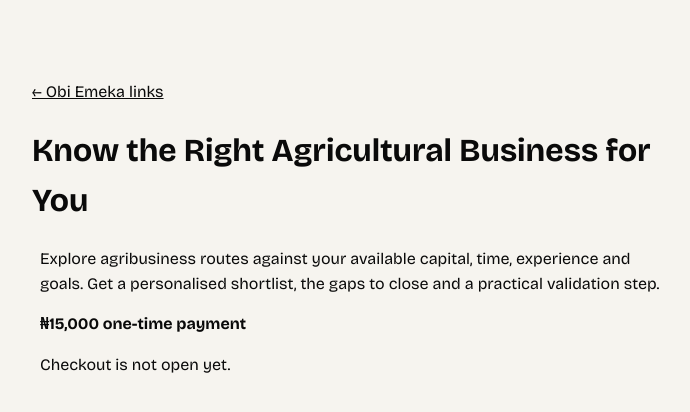
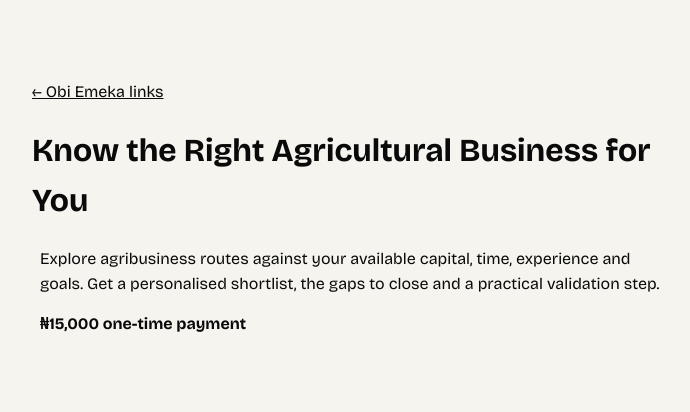
Before and after one commit to FARMWISE-WHITERABBIT/obiemeka-webite, a React (Vite) app: page /agribusiness-quiz in a window 1280 px wide. Shown: the top 412 px of the page, without its empty margins (290-980 px from the left). Built offline with nearby package versions, Linux system fonts and the light colour scheme.

Commit message:
Remove public checkout setup notices

```diff
--- a/src/pages/AgriQuiz.jsx
+++ b/src/pages/AgriQuiz.jsx
@@ -99,7 +99,6 @@ export function AgriQuizForm({ inline = false }) {
       <p>Explore agribusiness routes against your available capital, time, experience and goals. Get a personalised shortlist, the gaps to close and a practical validation step.</p>
       <p><strong>₦15,000 one-time payment</strong></p>
       {error && <p role="alert">{error}</p>}
-      {!enabled && <p>Checkout is not open yet.</p>}
       {enabled && reference && !verified && (
         <div>
           {busy ? <p className="quiz-progress" role="status"><span aria-hidden="true" /> Confirming your payment and preparing report delivery…</p>
--- a/src/pages/InnerCircle.jsx
+++ b/src/pages/InnerCircle.jsx
@@ -40,7 +40,6 @@ export function InnerCircleForm({ inline = false }) {
       </ul>
       <p>After payment is verified, the team will contact you to arrange access to the WhatsApp group.</p>
       {error && <p role="alert">{error}</p>}
-      {!enabled && <p>Membership checkout is not open yet.</p>}
       {enabled && returned && <div>
         <p role="status">If your payment went through, we’ll verify it and contact you using the email you entered. For help, email <a href="mailto:oe@obiemeka.com">oe@obiemeka.com</a>.</p>
         <p><Link to="/links#inner">Return to checkout if you did not pay</Link></p>
```
